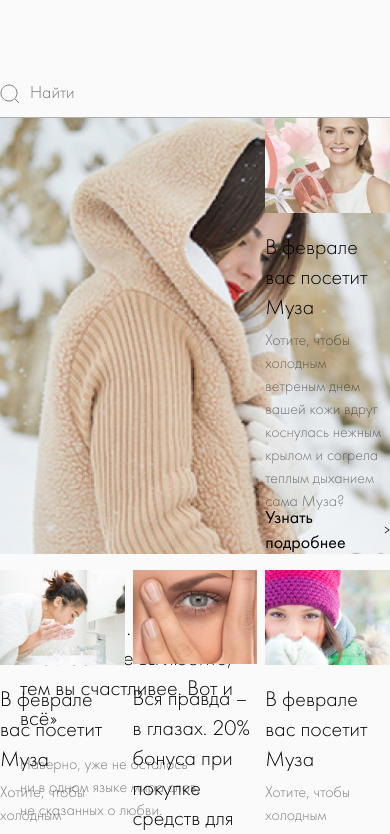
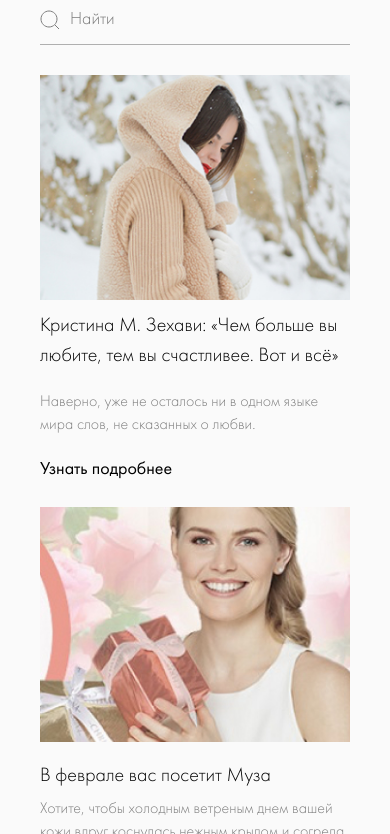
Before and after one commit to Romanist/Christina, a plain HTML site: page pages/list_of_articles.html in a window 390 px wide. Shown: the part 331-1165 px from the top of the page. Drawn offline with nearby package versions, Linux system fonts and the light colour scheme; files whose address does not match are found by name.

Commit message:
news page adaptive

```diff
--- a/pages/list_of_articles.html
+++ b/pages/list_of_articles.html
@@ -130,6 +130,7 @@
 			<div class="news__items">
 				<div class="news__item-big">
 					<img src="../images/news0.jpg" alt="" class="news__img news__img-big">
+					<img src="../images/news0_mob.jpg" alt="" class="news__img news__img_mob">
 					<p class="news__name news__name-big">Кристина М. Зехави: «Чем больше вы любите, тем вы счастливее. Вот и всё»</p>
 					<p class="news__desc news__desc-big">Наверно, уже не осталось ни в одном языке мира слов, не сказанных о любви. </p>
 					<a href="articles_page.html" class="news__link news__link-big w_arr">Узнать подробнее</a>
--- a/styles/blocks/news.css
+++ b/styles/blocks/news.css
@@ -52,6 +52,7 @@
 
 .news__btn{
 	margin-bottom: 103px;
+	font-family: 'FuturaNewBook-Reg';
 }
 
 .news__top{
@@ -115,9 +116,6 @@
 .news__img-big{
 	width: auto;
 	height: 100%;
-}
-
-.news__img-big{
 	float: left;
 }
 
@@ -174,6 +172,10 @@
 	text-align: right;
 }
 
+.news__img_mob{
+	display: none;
+}
+
 @media screen and (max-width: 1023px) {
 	.news__item_small:nth-child(3){
 		display: none;
@@ -186,6 +188,74 @@
 	}
 	.news__wr{
 		margin: 0 auto 40px;
+	}
+	.news__search{
+		width: 100%;
+	}
+	.news{
+		padding: 0 40px;
+	}
+	.news__title{
+		font-size: 40px;
+		display: block;
+		float: none;
+		padding-top: 54px;
+		padding-bottom: 20px;
+		text-align: left;
+	}
+	.news__search_wr{
+		display: block;
+		float: none;
+		margin-top: 0;
+		margin-bottom: 30px;
+	}
+	.news__item-big{
+		width: 100%;
+		margin-right: 0;
+	}
+	.news__item{
+		width: 48%;
+		margin-right: 4%;
+	}
+	.news__item:last-child, .news__item:nth-child(2){
+		margin-right: 4%;
+	}
+	.news__img-big{
+		width: 48%;
+		height: auto;
+	}
+	.news__item:nth-child(2n + 1){
+		margin-right: 0;
+	}
+	.news__item,
+	.news__item, .news__item-big{
+		height: auto;
+	}
+	.news__name-big{
+		padding-top: 0;
+		padding-left: 30px;
+		width: 240px;
+		font-size: 24px;
+	}
+	.news__desc-big{
+		width: 217px;
+		padding-left: 30px;
+		padding-right: 100px;
+	}
+	.news__link-big{
+		padding-left: 30px;
+	}
+	.news__link{
+		position: relative;
+		padding-top: 40px;
+		padding-bottom: 40px;
+		display: inline-block;
+	}
+	.news__items{
+		padding-bottom: 20px;
+	}
+	.news__btn{
+		margin-bottom: 60px;
 	}
 }
 
@@ -204,4 +274,37 @@
 	.news_item__img{
 		height: auto;
 	}
+	.news__item{
+		width: 100%;
+		padding-bottom: 20px;
+	}
+	.news__img-big{
+		display: none;
+	}
+	.news__img_mob{
+		display: block;
+	}
+	.news__desc-big,
+	.news__name-big,
+	.news__link-big{
+		padding-left: 0;
+		width: 100%;
+		float: none;
+		padding-top: 10px;
+		padding-bottom: 10px;
+	}
+	.news__link{
+		padding-left: 0;
+		float: none;
+		padding-top: 10px;
+		padding-bottom: 10px;
+	}
+	.news__title{
+		font-size: 30px;
+	}
+	.news__name-big,
+	.news__name{
+		font-size: 20px;
+		line-height: 30px;
+	}
 }
```
Also changed, not shown: images/news0_mob.jpg (added).
